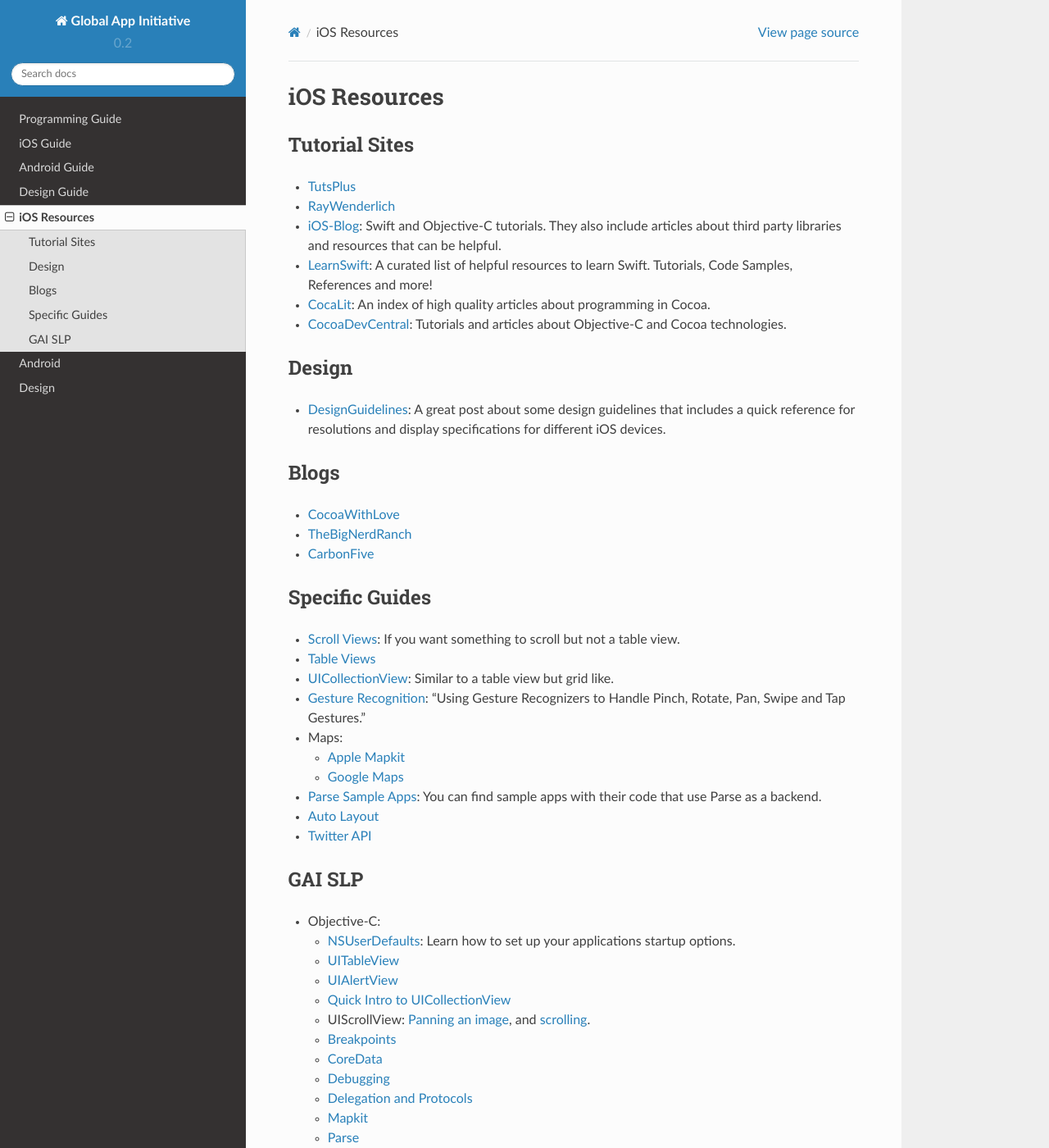
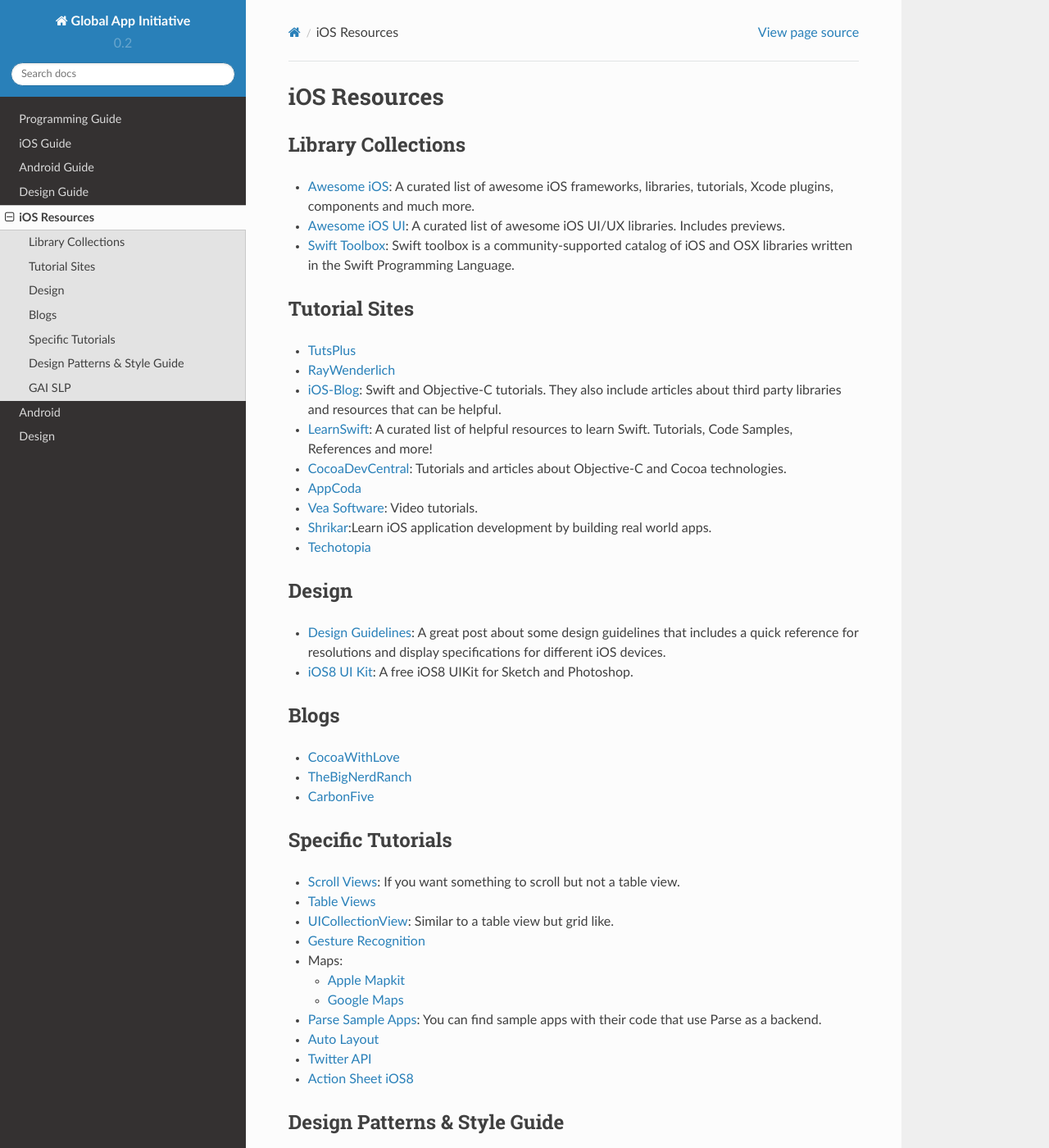
Before and after one commit to GlobalAppInitiative/Education-Resources, a Sphinx documentation site: the page built from docs/resources/ios_resources.rst, in a window 1280 px wide and 1400 px high. Shown: the whole window at 82% size. Built offline with Sphinx 7.4.7 and the Read the Docs theme 2.0.0, drawn with Linux system fonts in a browser that asks for light colours; pages that are not in the unit, such as notebooks, are missing from menus; some of the changed text lies outside the part shown.

Commit message:
Updated iOS resource list

```diff
--- a/docs/resources/ios_resources.rst
+++ b/docs/resources/ios_resources.rst
@@ -1,5 +1,21 @@
 iOS Resources
 =============
+
+Library Collections
+-------------------
+
+- `Awesome iOS`_: A curated list of awesome iOS frameworks, libraries, tutorials, Xcode plugins, components and much more.
+- `Awesome iOS UI`_:  A curated list of awesome iOS UI/UX libraries. Includes previews.
+- `Swift Toolbox`_:
+  Swift toolbox is a community-supported catalog
+  of iOS and OSX libraries written in the
+  Swift Programming Language.
+
+
+.. _`Awesome iOS`: https://github.com/vsouza/awesome-ios
+.. _`Awesome iOS UI`: https://github.com/cjwirth/awesome-ios-ui
+.. _`Swift Toolbox`: http://www.swifttoolbox.io/
+
 
 Tutorial Sites
 --------------
@@ -10,24 +26,31 @@
   third party libraries and resources that can be helpful.
 - LearnSwift_: A curated list of helpful resources to learn Swift. Tutorials,
   Code Samples, References and more!
-- CocaLit_: An index of high quality articles about programming in Cocoa.
 - CocoaDevCentral_: Tutorials and articles about Objective-C and Cocoa
   technologies.
+- AppCoda_
+- `Vea Software`_: Video tutorials.
+- Shrikar_:Learn iOS application development by building real world apps.
+- Techotopia_
 
 
 .. _TutsPlus: http://code.tutsplus.com/categories/ios-sdk
 .. _RayWenderlich: http://www.raywenderlich.com/
 .. _iOS-Blog: http://ios-blog.co.uk/
 .. _LearnSwift: http://www.learnswift.tips/
-.. _CocaLit: http://cocoalit.com/
 .. _CocoaDevCentral: http://cocoadevcentral.com/
+.. _AppCoda: http://www.appcoda.com/
+.. _`Vea Software`: https://www.veasoftware.com/
+.. _Shrikar: http://shrikar.com/
+.. _Techotopia: http://www.techotopia.com/index.php/IOS_iPhone_iPad_eBooks
 
 Design
 ------
-- DesignGuidelines_: A great post about some design guidelines that includes a quick reference for resolutions and display specifications for different iOS devices.
+- `Design Guidelines`_: A great post about some design guidelines that includes a quick reference for resolutions and display specifications for different iOS devices.
+- `iOS8 UI Kit`_: A free iOS8 UIKit for Sketch and Photoshop.
 
-
-.. _DesignGuidelines: http://iosdesign.ivomynttinen.com/
+.. _`Design Guidelines`: http://iosdesign.ivomynttinen.com/
+.. _`iOS8 UI Kit`: http://www.uxpin.com/ios8-ui-kit.html
 
 
 Blogs
@@ -41,13 +64,13 @@
 .. _CarbonFive: http://blog.carbonfive.com/category/mobile/
 
 
-Specific Guides
----------------
+Specific Tutorials
+------------------
 
 - `Scroll Views`_: If you want something to scroll but not a table view.
 - `Table Views`_
 - UICollectionView_: Similar to a table view but grid like.
-- `Gesture Recognition`_: "Using Gesture Recognizers to Handle Pinch, Rotate, Pan, Swipe and Tap Gestures."
+- `Gesture Recognition`_
 - Maps:
 
   * `Apple Mapkit`_
@@ -55,17 +78,31 @@
 - `Parse Sample Apps`_: You can find sample apps with their code that use Parse as a backend.
 - `Auto Layout`_
 - `Twitter API`_
+- `Action Sheet iOS8`_
 
 
 .. _Scroll Views: http://www.raywenderlich.com/76436/use-uiscrollview-scroll-zoom-content-swift
 .. _Table Views: http://www.appcoda.com/uitableview-tutorial-storyboard-xcode5/
 .. _UICollectionView: http://www.raywenderlich.com/22324/beginning-uicollectionview-in-ios-6-part-12
-.. _Gesture Recognition: http://www.appcoda.com/ios-gesture-recognizers/
+.. _Gesture Recognition: http://www.avocarrot.com/blog/implement-gesture-recognizers-swift/
 .. _`Apple Mapkit`: http://www.raywenderlich.com/21365/introduction-to-mapkit-in-ios-6-tutorial
 .. _Google Maps: http://www.raywenderlich.com/81103/introduction-google-maps-ios-sdk-swift
 .. _`Parse Sample Apps`: https://parse.com/tutorials
 .. _Auto Layout: http://www.raywenderlich.com/20881/beginning-auto-layout-part-1-of-2
 .. _Twitter API: http://www.raywenderlich.com/21558/beginning-twitter-tutorial-updated-for-ios-6
+.. _`Action Sheet iOS8`: http://www.ioscreator.com/tutorials/action-sheet-tutorial-ios8-swift
+
+
+Design Patterns & Style Guide
+-----------------------------
+
+- `Design Patterns in Swift`_
+- `Swift Style Guide`_
+- `Objective-C Style Guide`_
+
+.. _`Design Patterns in Swift`: https://github.com/ochococo/Design-Patterns-In-Swift
+.. _`Swift Style Guide`: https://github.com/raywenderlich/swift-style-guide
+.. _`Objective-C Style Guide`: https://github.com/raywenderlich/objective-c-style-guide
 
 GAI SLP
 -------
```
Also changed, not shown: 1 other file.
